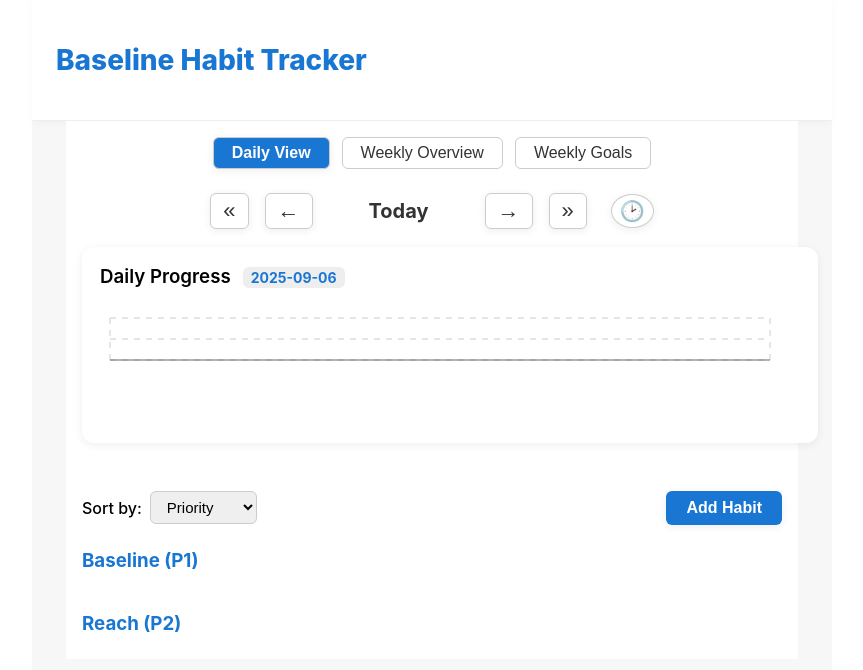
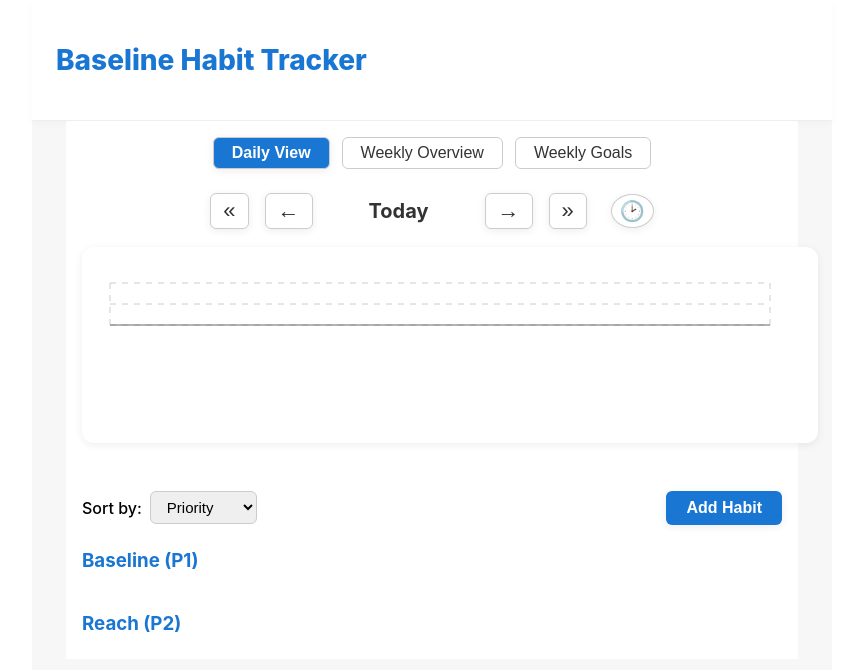
Before and after one commit to jgoodheart13/habit-tracker, a React (Create React App) app: page / in a window 1280 px wide. Shown: the top 670 px of the page, without its empty margins (208-1071 px from the left). Built offline with nearby package versions, Linux system fonts and the light colour scheme.

Commit message:
Refactor DailyProgressBar and WeeklyProgressChart to remove headers; update DailyViewPage to pass showHeader prop for consistent layout.

```diff
--- a/src/components/DailyProgressBar.js
+++ b/src/components/DailyProgressBar.js
@@ -71,22 +71,7 @@ export default function DailyProgressBar({ habits, activeDate }) {
         marginBottom: 24,
       }}
     >
-      <h3 style={{ margin: "0 0 12px 0", fontWeight: 600 }}>
-        Daily Progress
-        <span
-          style={{
-            marginLeft: 12,
-            fontSize: 14,
-            color: theme.colors.accent,
-            background: theme.colors.incomplete,
-            borderRadius: 6,
-            padding: "2px 8px",
-            fontWeight: 700,
-          }}
-        >
-          {activeDate}
-        </span>
-      </h3>
+
       <ResponsiveContainer width="100%" height={100}>
         <BarChart
           layout="vertical"
--- a/src/components/WeeklyProgressChart.js
+++ b/src/components/WeeklyProgressChart.js
@@ -74,7 +74,6 @@ export default function WeeklyProgressChart({ habits, activeDate }) {
         marginBottom: 36,
       }}
     >
-      <h3 style={{ margin: "0 0 16px 0", fontWeight: 600 }}>Weekly Progress</h3>
       <ResponsiveContainer width="100%" height={160}>
         <BarChart
           layout="vertical"
--- a/src/pages/DailyViewPage.js
+++ b/src/pages/DailyViewPage.js
@@ -538,7 +538,7 @@ export default function DailyViewPage() {
         <>
           {/* Daily Progress Bar */}
           <div style={{ marginTop: 12, marginBottom: 48 }}>
-            <DailyProgressBar habits={habits} activeDate={activeDate} />
+            <DailyProgressBar habits={habits} activeDate={activeDate} showHeader={false} />
           </div>
           {/* Sort Button + Add Habit Button Row */}
           <div
@@ -588,7 +588,6 @@ export default function DailyViewPage() {
           <div style={{ marginTop: 12, marginBottom: 48 }}>
             <HabitChart
               data={chartData}
-              title="Daily Habit Completion (7 Day Lookback)"
               activeDate={activeDate}
             />
           </div>
@@ -637,7 +636,13 @@ export default function DailyViewPage() {
       {/* Weekly Goals Tab */}
       {activeTab === "goals" && (
         <>
-          <WeeklyProgressChart habits={habits} activeDate={activeDate} />
+          <div style={{ marginTop: 12, marginBottom: 48 }}>
+            <WeeklyProgressChart
+              habits={habits}
+              activeDate={activeDate}
+              showHeader={false}
+            />
+          </div>
           <div style={{ marginTop: 16 }}>
             <div
               style={{
```
